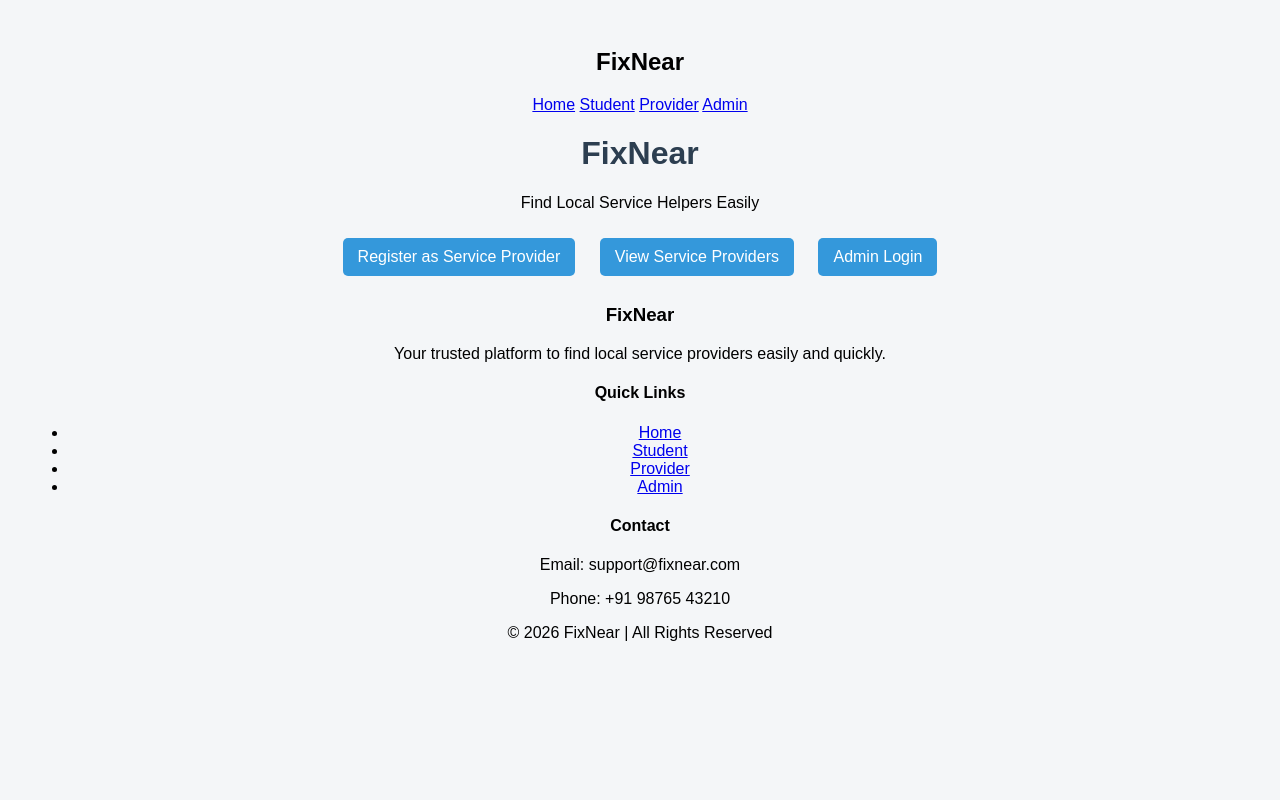
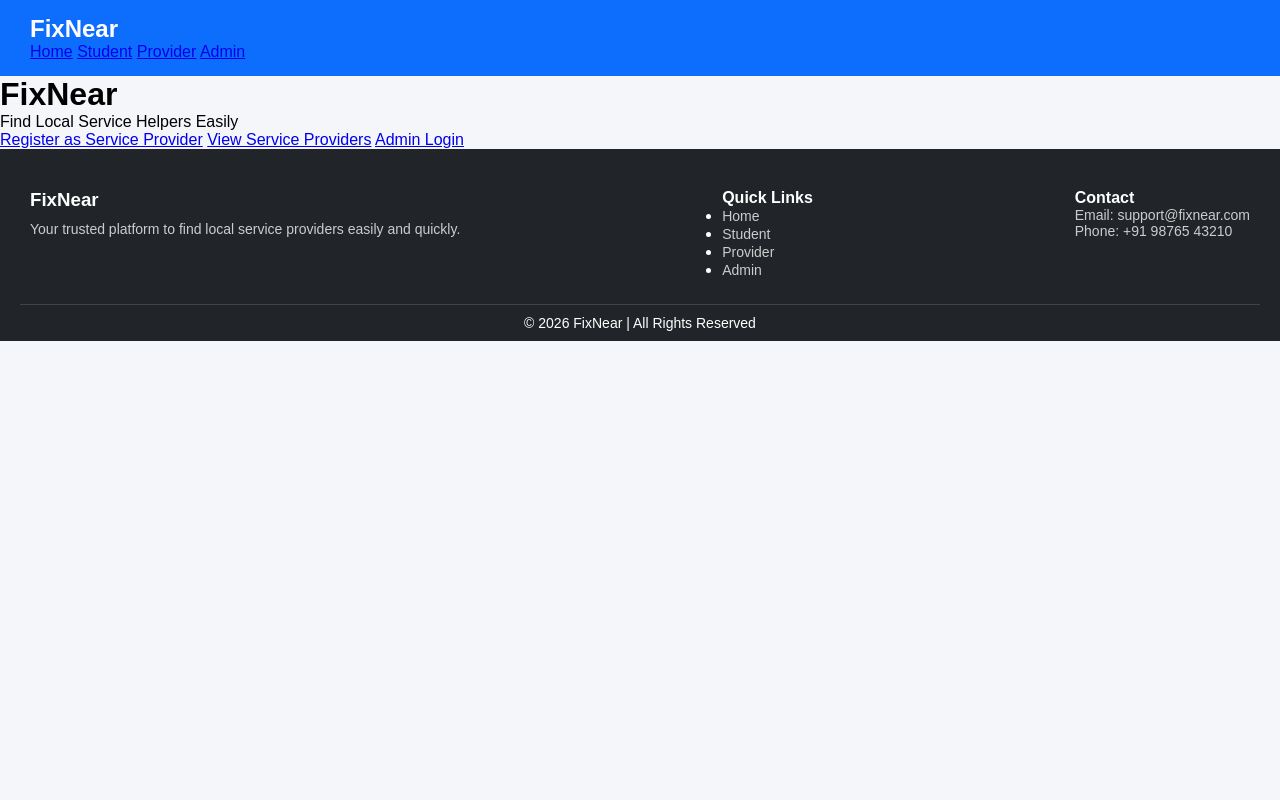
Before and after one commit to rfatima987/EY_4.O_Team_4, a Django app: page /student/home/ in a window 1280 px wide. Run offline with Django 5.2, Linux system fonts and the light colour scheme.

Commit message:
changes in css file

```diff
--- a/static/style.css
+++ b/static/style.css
@@ -1,46 +1,136 @@
-body {
-    font-family: Arial, sans-serif;
-    background-color: #f4f6f8;
-    text-align: center;
-    padding: 20px;
+/* Reset default browser spacing */
+* {
+    margin: 0;
+    padding: 0;
+    box-sizing: border-box;
 }
 
-h1 {
-    color: #2c3e50;
+/* Body styling */
+body {
+    font-family: Arial, Helvetica, sans-serif;
+    background-color: #f4f6f9;
+    display: flex;
+    flex-direction: column;
+    min-height: 100vh;
 }
 
-.menu a {
-    display: inline-block;
-    margin: 10px;
-    padding: 10px 15px;
-    background-color: #3498db;
+/* Header styling */
+.header {
+    background-color: #0d6efd;
+    color: white;
+    padding: 15px 30px;
+}
+
+.header-container {
+    display: flex;
+    justify-content: space-between;
+    align-items: center;
+}
+
+.logo {
+    font-size: 24px;
+    font-weight: bold;
+}
+
+/* Navigation */
+.nav-menu a {
     color: white;
     text-decoration: none;
-    border-radius: 5px;
+    margin-left: 20px;
+    font-size: 16px;
+    transition: 0.3s;
 }
 
-.menu a:hover {
-    background-color: #2980b9;
+.nav-menu a:hover {
+    color: #ffd700;
 }
 
-form input {
-    padding: 8px;
-    width: 250px;
-    margin: 5px;
+/* Main content */
+.main-content {
+    flex: 1;
+    padding: 40px;
+    max-width: 1100px;
+    margin: auto;
+    width: 100%;
 }
 
-button {
-    padding: 8px 15px;
-    background-color: green;
+/* Card design */
+.card {
+    background: white;
+    padding: 20px;
+    margin-top: 20px;
+    border-radius: 8px;
+    box-shadow: 0 2px 8px rgba(0,0,0,0.1);
+}
+
+/* Footer styling */
+.footer {
+    background-color: #212529;
+    color: #ffffff;
+    padding: 30px 20px 10px 20px;
+}
+
+.footer-container {
+    display: flex;
+    justify-content: space-between;
+    flex-wrap: wrap;
+}
+
+.footer-section {
+    margin: 10px;
+}
+
+.footer-section h3 {
+    margin-bottom: 10px;
+}
+
+.footer-section p,
+.footer-section a {
+    color: #cccccc;
+    text-decoration: none;
+    font-size: 14px;
+}
+
+.footer-section a:hover {
     color: white;
+}
+
+.footer-bottom {
+    text-align: center;
+    border-top: 1px solid #444;
+    margin-top: 15px;
+    padding-top: 10px;
+    font-size: 14px;
+}
+
+/* Buttons */
+.btn {
+    background-color: #0d6efd;
+    color: white;
+    padding: 10px 18px;
     border: none;
     border-radius: 5px;
+    cursor: pointer;
 }
 
-.card {
-    background-color: white;
-    width: 300px;
-    margin: 10px auto;
-    padding: 15px;
-    border-radius: 8px;
+.btn:hover {
+    background-color: #0b5ed7;
 }
+
+/* Responsive design */
+@media (max-width: 768px) {
+
+    .header-container {
+        flex-direction: column;
+        align-items: flex-start;
+    }
+
+    .nav-menu {
+        margin-top: 10px;
+    }
+
+    .footer-container {
+        flex-direction: column;
+    }
+
+}
```
